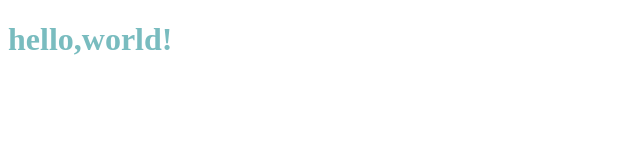
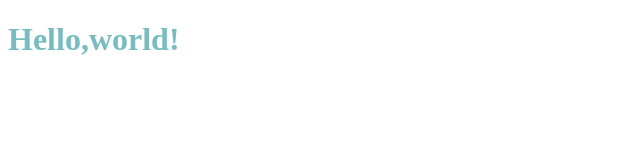
Before and after one commit to quen71717/mypage, a plain HTML site: page index.html in a window 1280 px wide. Shown: the whole page, without its empty margins (0-640 px from the left). Drawn offline with Linux system fonts and the light colour scheme.

Commit message:
branchtest

```diff
--- a/index.html
+++ b/index.html
@@ -8,6 +8,6 @@
     <link rel="stylesheet" href="style.css">
 </head>
 <body>
-    <h1>hello,world!</h1>
+    <h1>Hello,world!</h1>
 </body>
 </html>
```
